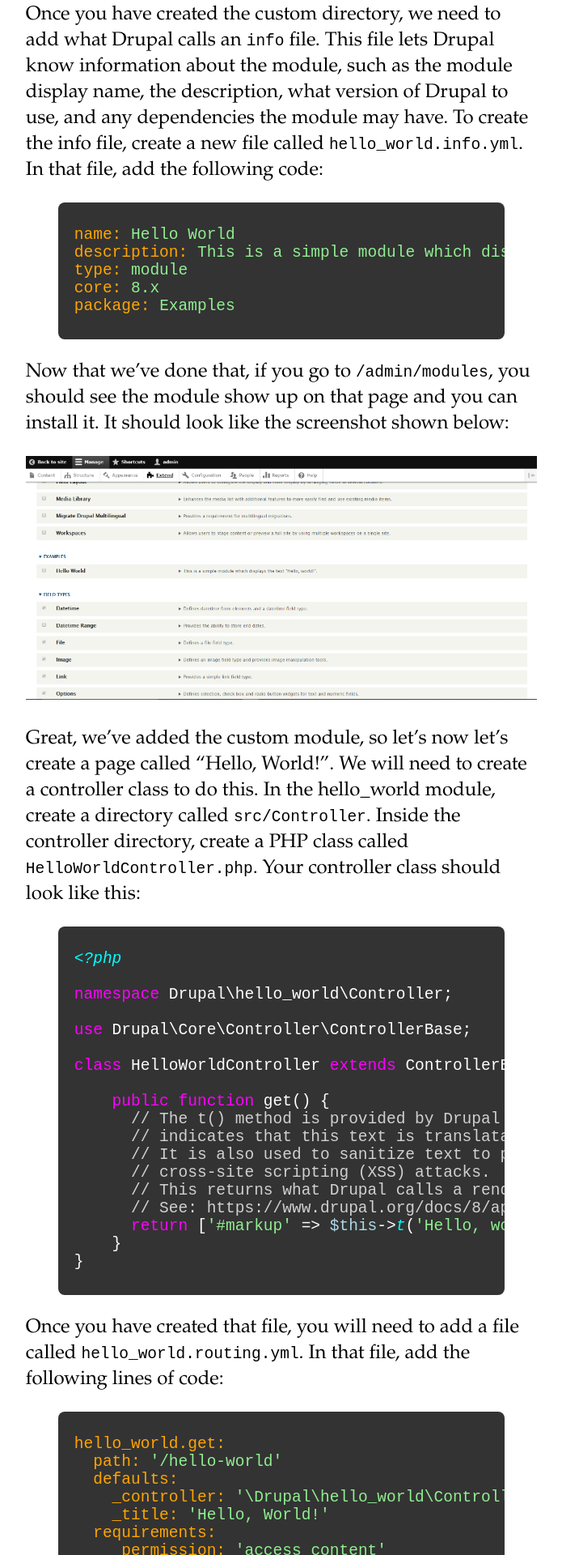
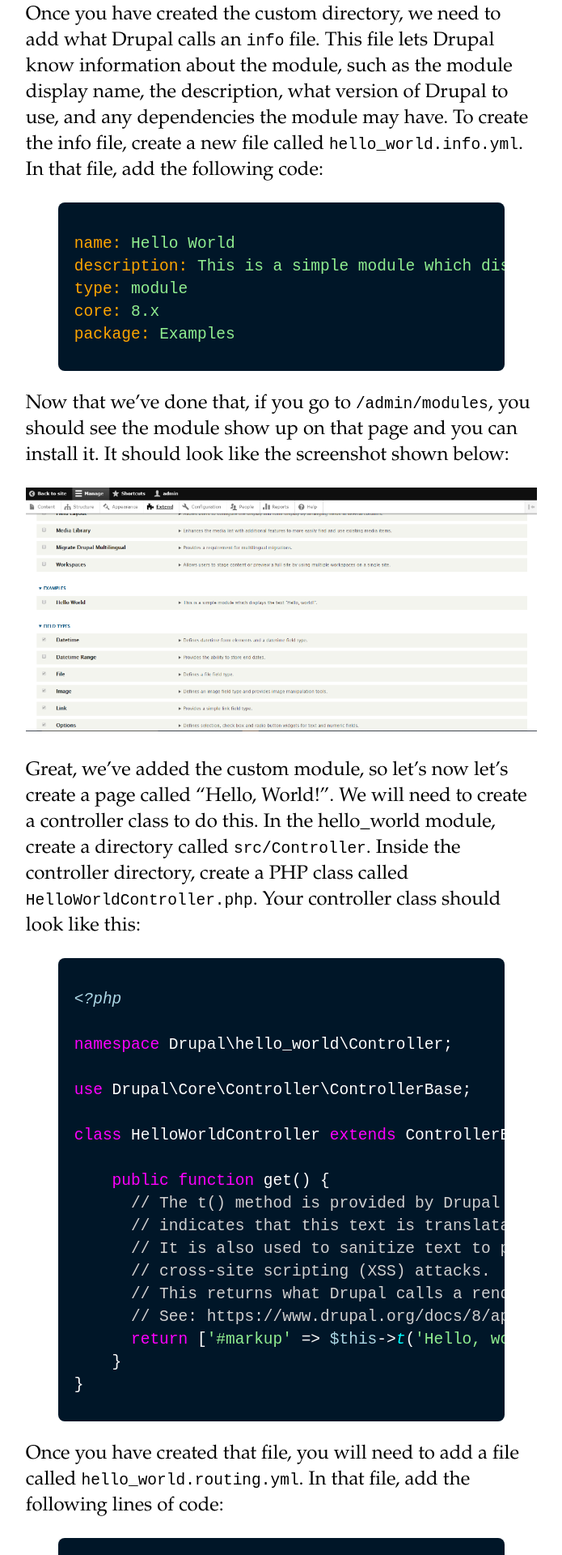
Before and after one commit to bmcveigh/bmcveigh.github.io, a Jekyll site: the page built from _posts/2019-11-06-creating-a-custom-module-in-d8.markdown, in a window 1280 px wide. Shown: the part 851-2771 px from the top of the page at 81% size, without its empty margins (229-924 px from the left). Built offline with Jekyll 4.4.1, drawn with Linux system fonts in a browser that asks for light colours.

Commit message:
Styling for code highlighting

```diff
--- a/_sass/components/highlight/_highlight.scss
+++ b/_sass/components/highlight/_highlight.scss
@@ -3,30 +3,41 @@
 //
 
 .highlight {
-    background: #333;
+    pre {
+        font-family: operator mono ssm a,operator mono ssm b,operator mono,source code pro,Menlo,Consolas,Monaco,monospace;
+    }
+
+    *::selection {
+        background: $highlight-code-color;
+    }
+    *::-moz-selection {
+        background: $highlight-code-color;
+    }
+
+    background: $highlight-bg-color;
     border-radius: 8px;
     padding: 10px 20px;
-    color: #fff;
+    color: $highlight-text-color;
     overflow-y: auto;
 
     // Strings
     .dl, .s1 {
-        color: lightgreen;
+        color: $highlight-string-color;
     }
 
     // var, function, public function
     .kd, .k {
-        color: magenta;
+        color: $highlight-keyword-color;
     }
 
     // Comments
     .c1 {
-        color: #d0d0d0;
+        color: $highlight-comments-color;
     }
 
     // Functions
     .nf {
-        color: cyan;
+        color: $highlight-functions-color;
         font-style: italic;
     }
 
@@ -50,13 +61,13 @@
     .language-php {
         // PHP opening tag
         .cp {
-            color: cyan;
+            color: $highlight-variables-color;
             font-style: italic;
         }
 
         // Namespaces
         .kn {
-            color: magenta;
+            color: $highlight-keyword-color;
         }
     }
 }
--- a/_sass/variables/_variables.scss
+++ b/_sass/variables/_variables.scss
@@ -17,3 +17,13 @@ $table-header-bg-color: lighten($brand-color, 43%) !default;
 $table-header-border:   lighten($brand-color, 36%) !default;
 $table-border-color:    $brand-color-light !default;
 $table-text-align: left !default;
+
+// Syntax highlight colors.
+$highlight-code-color: #9c27b0;
+$highlight-bg-color: #001628;
+$highlight-text-color: #fff;
+$highlight-string-color: lightgreen;
+$highlight-keyword-color: magenta;
+$highlight-comments-color: #d0d0d0;
+$highlight-functions-color: cyan;
+$highlight-variables-color: lightblue;
```
